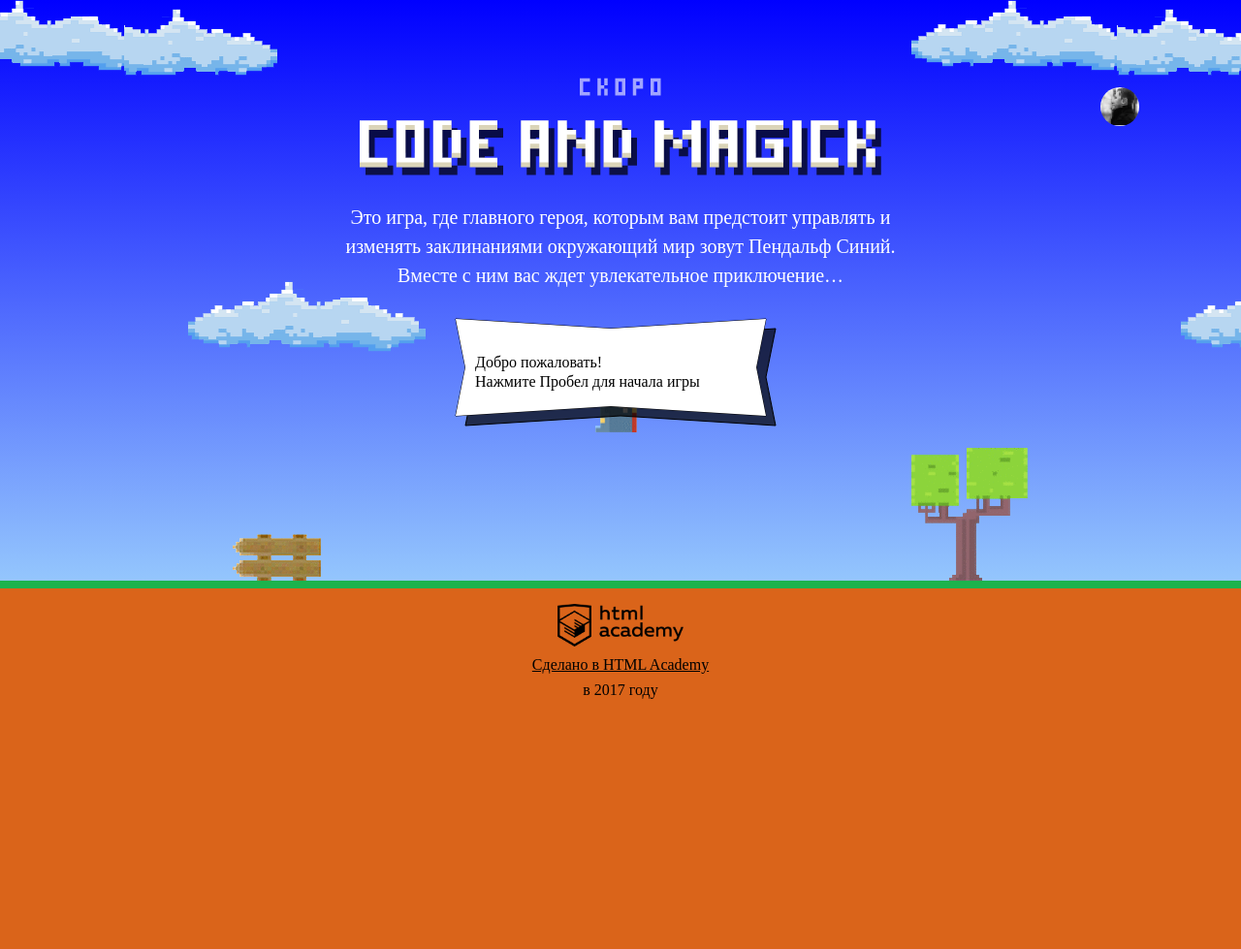
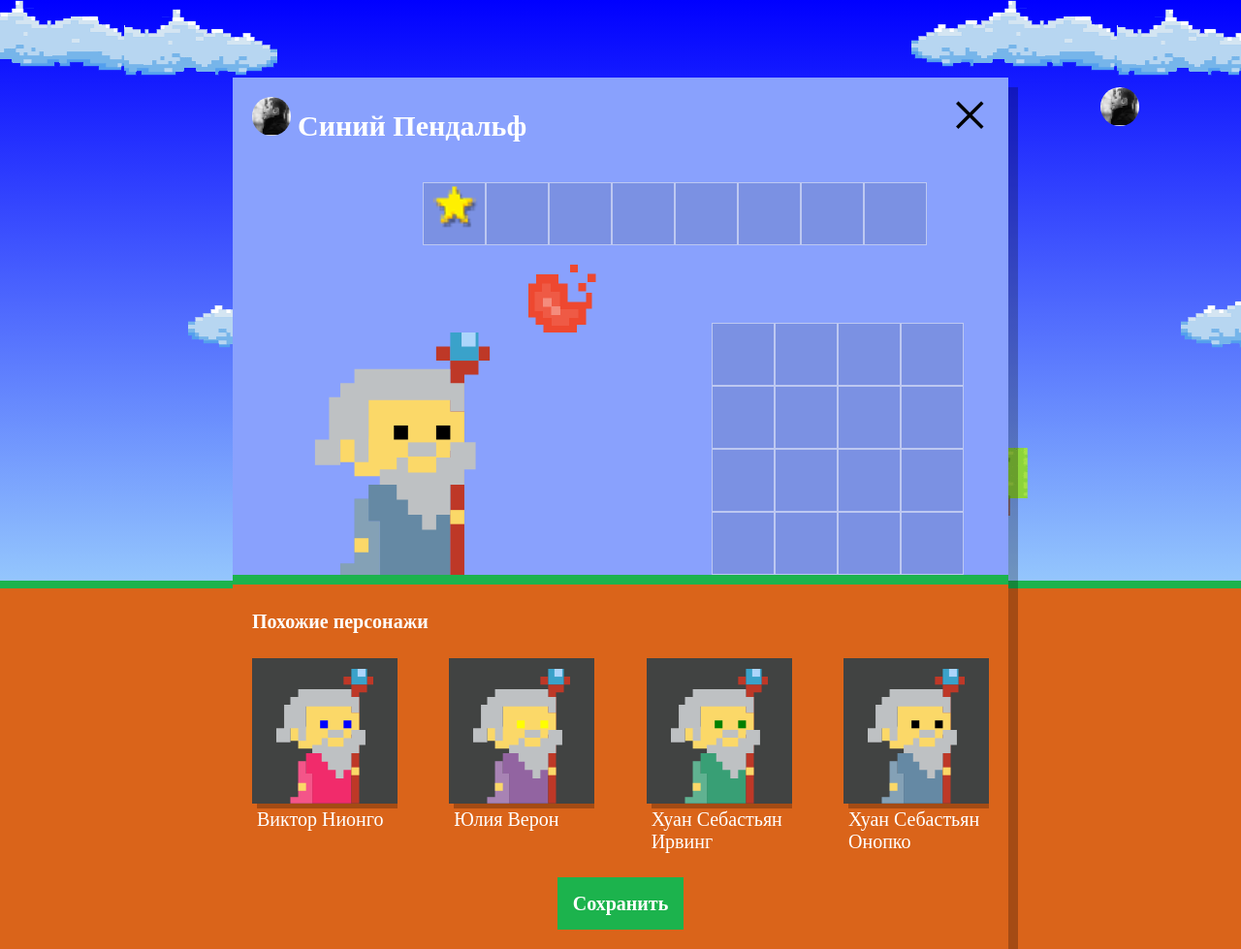
Before and after one commit to SadEdRoot/582723-code-and-magick, a website: page index.html in a window 1280 px wide. Shown: the whole page at 97% size. Before the commit the page ends 800 px from the top, so only its background shows below. Drawn offline with Linux system fonts and the light colour scheme; a web font is replaced by a local one.

Commit message:
Сделал по заданию

```diff
--- a/index.html
+++ b/index.html
@@ -201,6 +201,7 @@
   };
 </script>
 <script src="js/stat.js"></script>
+<script src="js/setup.js"></script>
 <script src="js/game.js"></script>
 
 </body>
--- /dev/null
+++ b/js/setup.js
@@ -0,0 +1,49 @@
+'use strict';
+
+var WIZARD_NAMES = ['Иван', 'Хуан Себастьян', 'Мария', 'Кристоф', 'Виктор', 'Юлия', 'Люпита', 'Вашингтон'];
+var WIZARD_SURNAMES = [' да Марья', ' Верон', ' Мирабелла', ' Вальц', ' Онопко', ' Топольницкая', ' Нионго', ' Ирвинг'];
+var WIZARD_CLOAT_COLORS = ['rgb(101, 137, 164)', 'rgb(241, 43, 107)', 'rgb(146, 100, 161)', 'rgb(56, 159, 117)', 'rgb(215, 210, 55)', 'rgb(0, 0, 0)'];
+var WIZARD_EYE_COLOR = ['black', 'red', 'blue', 'yellow', 'green'];
+
+var userDialog = document.querySelector('.setup');
+userDialog.classList.remove('hidden');
+
+var similarListElement = userDialog.querySelector('.setup-similar-list');
+
+var similarWizardTemplate = document.querySelector('#similar-wizard-template')
+    .content
+    .querySelector('.setup-similar-item');
+
+var getRandom = function (array) {
+  return array[Math.floor(Math.random() * array.length)];
+};
+
+var wizards = [];
+
+for (var j = 0; j < 4; j++) {
+  var element = {
+    name: getRandom(WIZARD_NAMES) + getRandom(WIZARD_SURNAMES),
+    coatColor: getRandom(WIZARD_CLOAT_COLORS),
+    eyesColor: getRandom(WIZARD_EYE_COLOR)
+  };
+  wizards.push(element);
+}
+
+
+var renderWizard = function (wizard) {
+  var wizardElement = similarWizardTemplate.cloneNode(true);
+
+  wizardElement.querySelector('.setup-similar-label').textContent = wizard.name;
+  wizardElement.querySelector('.wizard-coat').style.fill = wizard.coatColor;
+  wizardElement.querySelector('.wizard-eyes').style.fill = wizard.eyesColor;
+
+  return wizardElement;
+};
+
+var fragment = document.createDocumentFragment();
+for (var i = 0; i < wizards.length; i++) {
+  fragment.appendChild(renderWizard(wizards[i]));
+}
+similarListElement.appendChild(fragment);
+
+userDialog.querySelector('.setup-similar').classList.remove('hidden');
```
